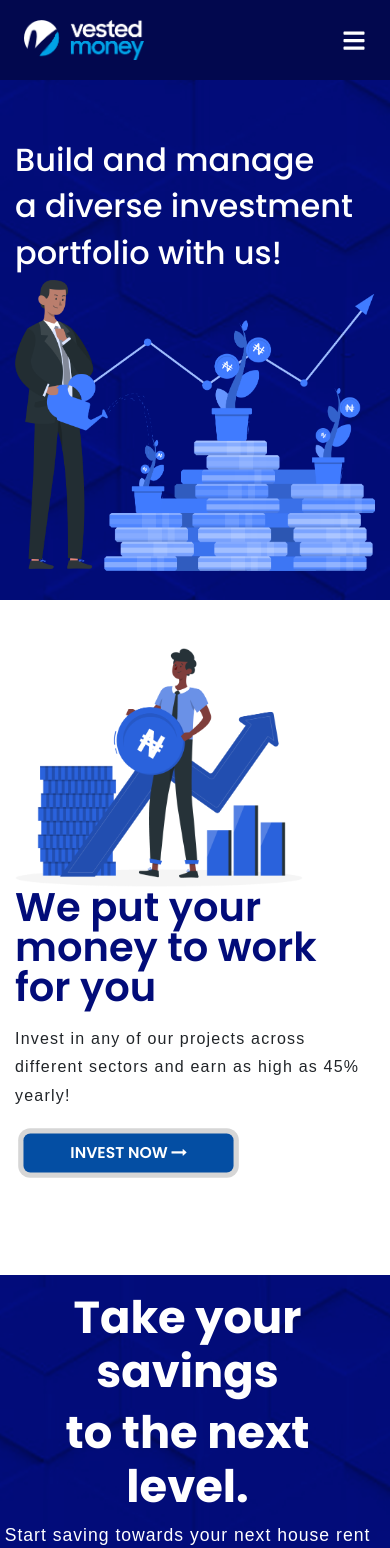
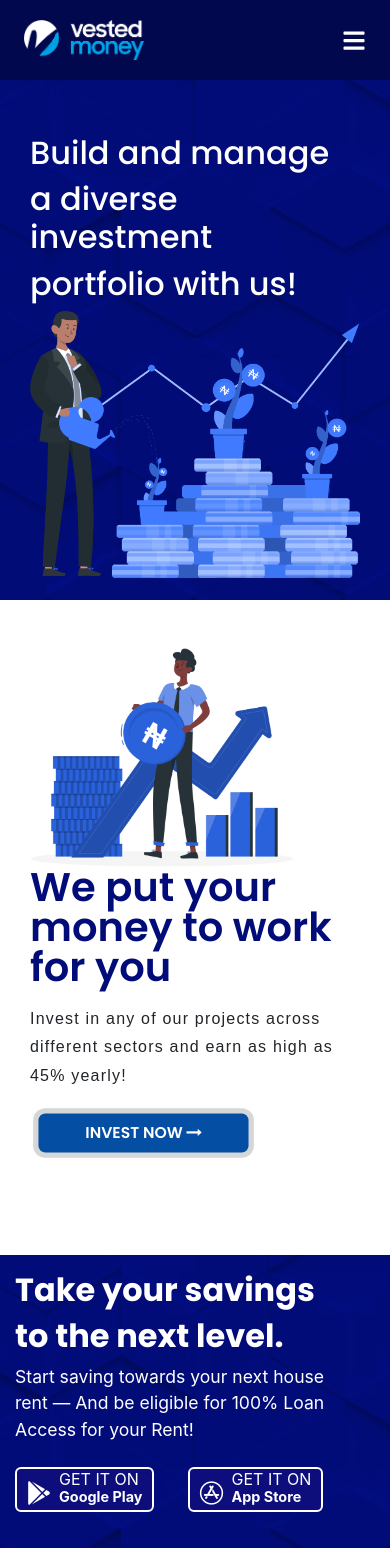
Before and after one commit to udogabrieludo/vestedfrontend, a React (Create React App) app: page /invest in a window 390 px wide. Shown: the top 1548 px of the page. Built offline with nearby package versions, Linux system fonts and the light colour scheme; no server answers.

Commit message:
update landing page

```diff
--- a/src/HomeMenu/Home.css
+++ b/src/HomeMenu/Home.css
@@ -257,9 +257,9 @@
 }
 .saving-section .description{
     color: #fff;
-    font-family: 'Graphik', sans-serif;
+    /* font-family: 'Graphik', sans-serif; */
     font-size: 1.1rem;
-    letter-spacing: 1px;
+    /* letter-spacing: 1px; */
     padding-bottom: 1.5rem;
 }
 .app-image{
@@ -314,7 +314,7 @@
 @media (max-width: 768px){
   .saving-section{
     flex-direction: column;
-    text-align: center;
+    /* text-align: center; */
   }
   .app-image {
     position: static;
@@ -323,6 +323,7 @@
 .app-image img{
     margin-right: 0rem;
     width: 250px;
+    padding: 2rem 0 !important;
 }
 
 .avatar {
@@ -335,10 +336,10 @@
 
 @media (max-width:480px){
     .download-btn .btn-text em {
-        font-size: 1rem;
+        font-size: .9rem;
         font-style: normal;
         font-weight: 700;
-        line-height: 30px;
+        line-height: 20px;
     }
     .download-btn .btn-icon i {
         font-size: 1.5rem;
--- a/src/HomeMenu/Sidebar.js
+++ b/src/HomeMenu/Sidebar.js
@@ -1,5 +1,5 @@
 import React from 'react'
-import {SidebarContainer, Icons, CloseIcon,SidebarWrapper, SidebarMenu, SidebarLink, SidebarBtn,SidebarBtnLink} from './SidebarStyle'
+import {SidebarContainer, Icons, CloseIcon,SidebarWrapper, SidebarMenu, SidebarLink, SidebarBtn,SidebarBtnLink, SidebarLogo, SidebarImg} from './SidebarStyle'
 import {FaBars} from 'react-icons/fa';
 import * as Icon from 'react-feather';
 import { isAuthenticated } from '../auth';
@@ -9,13 +9,16 @@ import { isAuthenticated } from '../auth';
 
 const Sidebar = ({isOpen, toggle}) => {
 
-  // const {user:{_id}} = isAuthenticated()
+  const {user} = isAuthenticated()
 
     return (
         <SidebarContainer   isOpen={isOpen} onClick={toggle}>
             <Icons onClick={toggle}>
                 <CloseIcon />
             </Icons>
+            <SidebarLogo to='/'>
+               <SidebarImg  src="/VestedMoney-Logo.png"   alt="logo" size="120px" />
+            </SidebarLogo>
 
             <SidebarWrapper>
 
@@ -35,18 +38,20 @@ const Sidebar = ({isOpen, toggle}) => {
                      <SidebarLink to="faqs" onClick={toggle}>
                          <span className="pl-3"> FAQS </span>
                      </SidebarLink>
-                    <SidebarLink to="/login" onClick={toggle}>
-                      <span className="pl-3"> LOGIN</span>
-                     </SidebarLink>
+                     {user && user._id ? null
+                    : <SidebarLink to="/login" onClick={toggle}>
+                    <span className="pl-3"> LOGIN</span>
+                   </SidebarLink>}
 
 
                 </SidebarMenu>
                  <SidebarBtn>
+                    {user && user._id ?
                       <SidebarBtnLink to="/dashboard" onClick={toggle}>
                       Dashboard
                      </SidebarBtnLink>: <SidebarBtnLink to="/signup" onClick={toggle}>
                       SIGN UP
-                     </SidebarBtnLink>
+                     </SidebarBtnLink> }
                </SidebarBtn>
             </SidebarWrapper>
 
--- a/src/HomeMenu/SidebarStyle.js
+++ b/src/HomeMenu/SidebarStyle.js
@@ -1,6 +1,7 @@
 import styled from 'styled-components/macro'
 import {FaTimes} from 'react-icons/fa'
 import {Link as LinkR} from 'react-router-dom'
+import {Link as LinkLogo} from 'react-router-dom'
 
 
 export const SidebarContainer = styled.aside`
@@ -15,7 +16,7 @@ align-items: center;
 top:0;
 left:0;
 display:none;
-transition: .3s ease-in-out;
+transition: .8s ease-in-out;
 
 opacity: ${({isOpen})=>(isOpen? '100%': '0')};
 left: ${({isOpen})=>(isOpen? '0': "-100%")};
@@ -94,6 +95,15 @@ justify-content:center;
 
 `
 
+export const SidebarLogo = styled(LinkLogo)`
+position: absolute;
+top: 4rem;
+
+`
+export const SidebarImg = styled.img`
+
+ width : ${(props)=> props.size}
+`
 
 export const SidebarBtnLink = styled(LinkR)`
 padding:0 1rem;
--- a/src/user/Register.css
+++ b/src/user/Register.css
@@ -203,6 +203,15 @@ button.bg-info:hover{
     -webkit-border-radius: 10rem;
 
 }
+.row {
+    display: -ms-flexbox;
+    display: flex;
+    -ms-flex-wrap: wrap;
+    flex-wrap: wrap;
+    margin-right: 0px !important;
+    margin-left: 0px !important;
+    overflow: hidden !important;
+}
 
 .help a {
     text-decoration: none;
@@ -1430,6 +1439,12 @@ form{
 border:0 !important;
 }
 
+@media (max-width: 1024px){
+    .register-form{
+        width: 70%;
+    }
+}
+
 @media (max-width:992px){
     .fps-container .fp-loader {
         top: 50%;
@@ -1471,10 +1486,7 @@ margin-bottom: 40px;
         width: 100%;
         padding: 2rem;
         border-radius: .1em;
-        -webkit-border-radius: .1em;
-        -moz-border-radius: .1em;
-        -ms-border-radius: .1em;
-        -o-border-radius: .1em;
+
 }
 
     .note h3 {
@@ -1495,7 +1507,9 @@ margin-bottom: 40px;
      .register-form{
         padding: 2rem 1rem !important;
      }
-
+     .saving-section h1 {
+        font-size: 2rem !important;
+     }
      .registerwrapper{
         display: grid;
         height: 100vh !important;
@@ -1503,7 +1517,7 @@ margin-bottom: 40px;
         /* background: radial-gradient(circle at 100%, #010b35, #10224e);
       */
         /* background: url('/images/p1.png'), #717379;*/
-        background: url(/images/hero-bg.png);
+        /* background: url(/images/hero-bg.png); */
         background-size:cover ;
 
 
```
